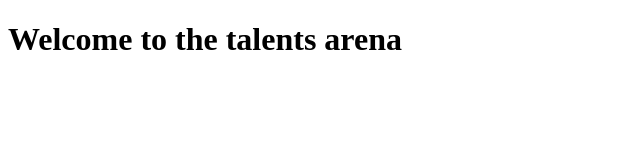
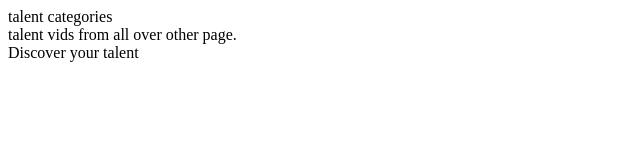
Before and after one commit to codedivs/talents_arena.github.io, a plain HTML site: page index.html in a window 1280 px wide. Shown: the whole page, without its empty margins (0-640 px from the left). Drawn offline with Linux system fonts and the light colour scheme.

Commit message:
Update index.html

```diff
--- a/index.html
+++ b/index.html
@@ -7,13 +7,10 @@
 		<header>
 		</header>
 
-		<div>
-			<h1>
-				Welcome to the talents arena
-			</h1>
-		</div>
+		<div>talent categories</div>
 
-		<footer>
-		</footer>
+     <div> talent vids from all over other page. </div>
+
+		<footer>Discover your talent</footer>
 	</body>
 </html>
```
